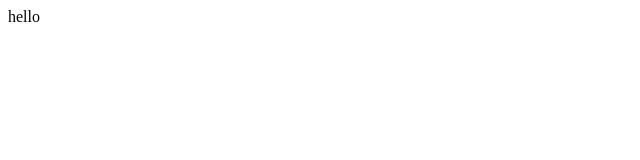
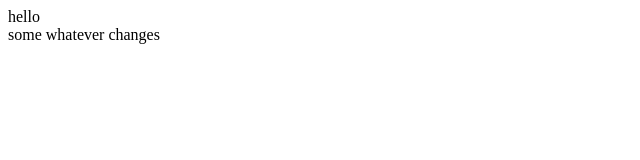
Before and after one commit to Moorgal/test-repo, a plain HTML site: page index.html in a window 1280 px wide. Shown: the whole page, without its empty margins (0-640 px from the left). Drawn offline with Linux system fonts and the light colour scheme.

Commit message:
i did some changes lets see what happens

```diff
--- a/index.html
+++ b/index.html
@@ -1 +1,2 @@
 <div>hello</div>
+<div class="f">some whatever changes</div>
```
Also changed, not shown: 1 other file.
